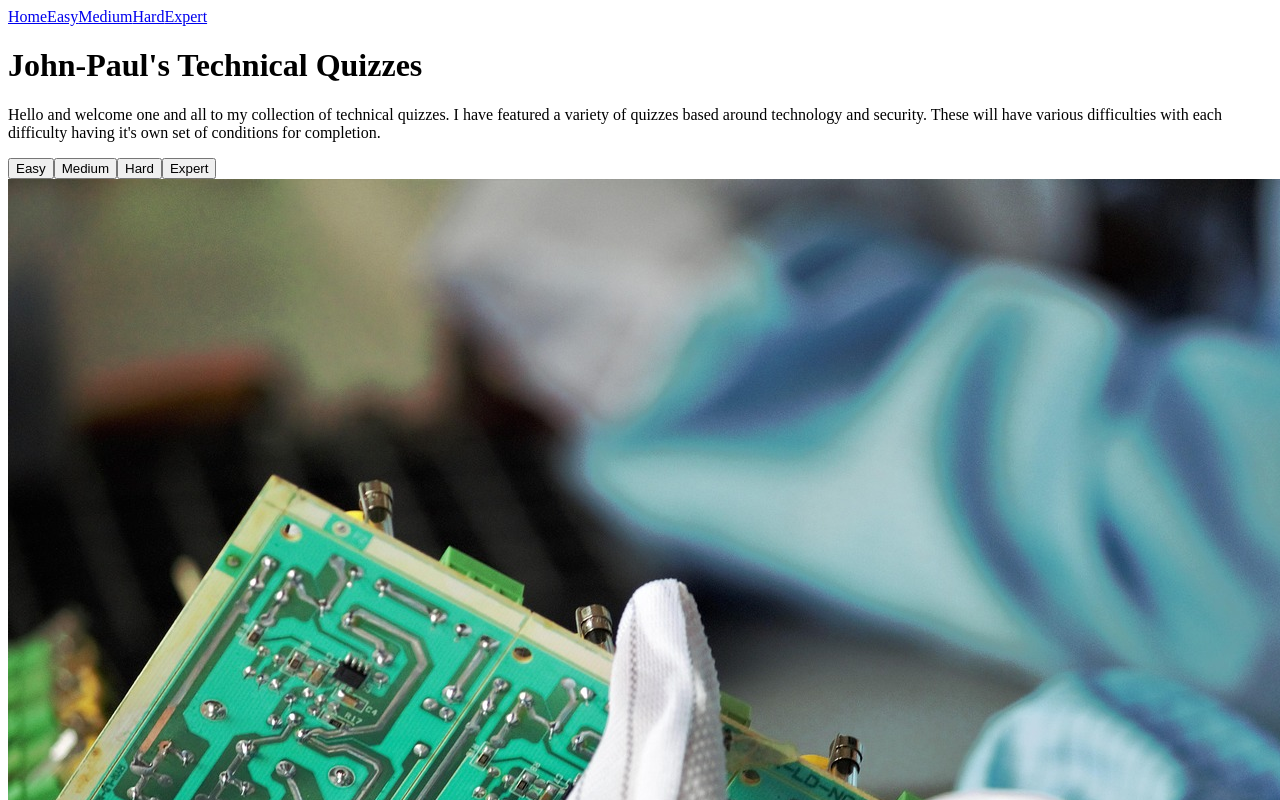
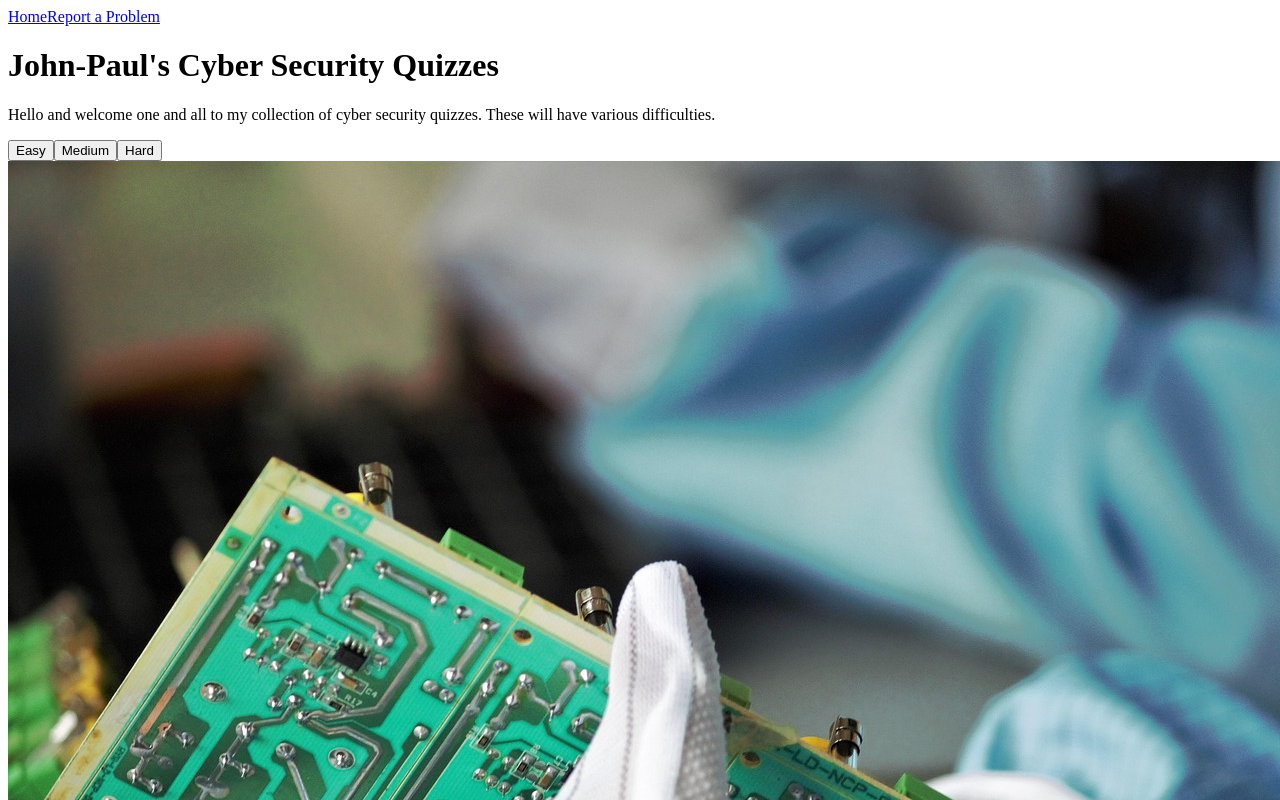
Before and after one commit to John-PaulSwaine/New-Quiz, a React (Vite) app: page / in a window 1280 px wide. Shown: the top 800 px of the page. Built offline with nearby package versions, Linux system fonts and the light colour scheme.

Commit message:
altered quizzes to just cyber security with differing levels of difficulty.

```diff
--- a/src/App.jsx
+++ b/src/App.jsx
@@ -2,10 +2,9 @@ import { React } from 'react'
 import './App.css'
 import { Route, Routes, Link } from 'react-router-dom'
 import Home from './pages/home'
-import Easy from './pages/easy'
-import Medium from './pages/medium'
-import Hard from './pages/hard'
-import Expert from './pages/expert'
+import EasyCyberSecurity from './pages/basicCyberSecurity'
+import MediumCyberSecurity from './pages/mediumCyberSecurity'
+import HardCyberSecurity from './pages/hardCyberSecurity'
 
 
 const App = () => {
@@ -14,18 +13,14 @@ const App = () => {
     <div id='wrapper'>
       <nav className='navBar'>
         <Link to='/' className='links'>Home</Link>
-        <Link to='/easy'>Easy</Link>
-        <Link to='medium'>Medium</Link>
-        <Link to='hard'>Hard</Link>
-        <Link to='expert'>Expert</Link>
+        <Link to='/report-a-problem' className='links'>Report a Problem</Link>
       </nav>
 
       <Routes>
         <Route path='/' element={<Home />}></Route>
-        <Route path='/easy' element={<Easy />}></Route>
-        <Route path='/medium' element={<Medium />}></Route>
-        <Route path='/hard' element={<Hard />}></Route>
-        <Route path='/expert' element={<Expert />}></Route>
+        <Route path='/easy-cyber-security' element={<EasyCyberSecurity />}></Route>
+        <Route path='/medium-cyber-security' element={<MediumCyberSecurity />}></Route>
+        <Route path='/hard-cyber-security' element={<HardCyberSecurity />}></Route>
       </Routes>
     </div>
   )
--- /dev/null
+++ b/src/pages/basicCyberSecurity.jsx
@@ -0,0 +1,16 @@
+import '../App.css'
+
+const EasyCyberSecurity =()=>{
+    return (
+        <div>
+            <h1>Easy Cyber Security Quiz</h1>
+            <h5>Rules:</h5>
+            <p>You will be asked 10 questions.</p>
+            <p>You will be given 4 potential answers, with only 1 being correct.</p>
+            <p>You only get ONE chance to answer.</p>
+            <br /><br /><br />
+            <p>Here will contain basic cyber security questions. Each question will have 4 options with only 1 correct answer.</p>
+        </div>
+    )
+}
+export default EasyCyberSecurity
--- a/src/pages/easy.jsx
+++ /dev/null
@@ -1,11 +0,0 @@
-import '../App.css'
-
-const Easy =()=>{
-    return (
-        <div>
-
-        </div>
-    )
-
-}
-export default Easy
--- a/src/pages/expert.jsx
+++ /dev/null
@@ -1,11 +0,0 @@
-import '../App.css'
-
-const Expert =()=>{
-    return (
-        <div>
-
-        </div>
-    )
-
-}
-export default Expert
--- a/src/pages/hard.jsx
+++ /dev/null
@@ -1,11 +0,0 @@
-import '../App.css'
-
-const Hard =()=>{
-    return (
-        <div>
-
-        </div>
-    )
-
-}
-export default Hard
--- /dev/null
+++ b/src/pages/hardCyberSecurity.jsx
@@ -0,0 +1,16 @@
+import '../App.css'
+
+const HardCyberSecurity =()=>{
+    return (
+        <div>
+            <h1>Hard Cyber Security Quiz</h1>
+            <h5>Rules:</h5>
+            <p>You will be asked 10 questions.</p>
+            <p>You will be given 4 potential answers, with only 1 being correct.</p>
+            <p>You only get ONE chance to answer.</p>
+            <br /><br /><br />
+            <p>Here will contain hard cyber security questions. Each question will have 4 options with only 1 correct answer.</p>
+        </div>
+    )
+}
+export default HardCyberSecurity
--- a/src/pages/home.jsx
+++ b/src/pages/home.jsx
@@ -4,12 +4,11 @@ import Image from '../assets/images/motherboard.jpg'
 const Home =()=>{
     return (
         <div>
-            <h1>John-Paul's Technical Quizzes</h1>
-            <p>Hello and welcome one and all to my collection of technical quizzes. I have featured a variety of quizzes based around technology and security. These will have various difficulties with each difficulty having it's own set of conditions for completion.</p>
-            <a href="/easy"><button id='easy'>Easy</button></a>
-            <a href="/medium"><button id='medium'>Medium</button></a>
-            <a href="/hard"><button id='hard'>Hard</button></a>
-            <a href="/expert"><button id='expert'>Expert</button></a>
+            <h1>John-Paul's Cyber Security Quizzes</h1>
+            <p>Hello and welcome one and all to my collection of cyber security quizzes. These will have various difficulties.</p>
+            <a href="/easy-cyber-security"><button id='easy'>Easy</button></a>
+            <a href="/medium-cyber-security"><button id='medium'>Medium</button></a>
+            <a href="/hard-cyber-security"><button id='hard'>Hard</button></a>
             <div id='homeImage'>
                 <img src={Image} alt="Image of a laptop motherboard" id='motherboard'/>
                 <p className='reference'>https://pixabay.com/photos/pcb-circuit-board-technology-2655766/</p>
--- a/src/pages/medium.jsx
+++ /dev/null
@@ -1,11 +0,0 @@
-import '../App.css'
-
-const Medium =()=>{
-    return (
-        <div>
-
-        </div>
-    )
-
-}
-export default Medium
--- /dev/null
+++ b/src/pages/mediumCyberSecurity.jsx
@@ -0,0 +1,16 @@
+import '../App.css'
+
+const MediumCyberSecurity =()=>{
+    return (
+        <div>
+            <h1>Medium Cyber Security Quiz</h1>
+            <h5>Rules:</h5>
+            <p>You will be asked 10 questions.</p>
+            <p>You will be given 4 potential answers, with only 1 being correct.</p>
+            <p>You only get ONE chance to answer.</p>
+            <br /><br /><br />
+            <p>Here will contain intermediate cyber security questions. Each question will have 4 options with only 1 correct answer.</p>
+        </div>
+    )
+}
+export default MediumCyberSecurity
```
